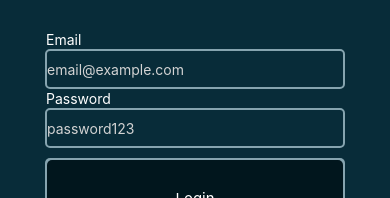
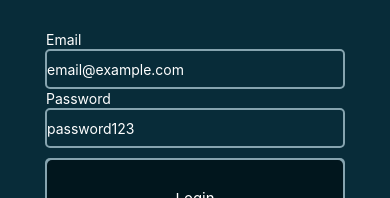
Before and after one commit to Assert-Reconceptualization/ScannAr, a React Native app in the folder client/: screen / in a window 390 px wide. Shown: the part 173-371 px from the top of the page. Built offline with nearby package versions, Linux system fonts and the light colour scheme; what react-viro would draw is missing.

Commit message:
fixed placeholder text

```diff
--- a/client/screens/Login.js
+++ b/client/screens/Login.js
@@ -182,7 +182,7 @@ const Login = ({ navigator }) => {
               value={email}
               autoCompleteType="email"
               placeholder="email@example.com"
-              placeholderTextColor="#d3d3d3"
+              placeholderTextColor="rgba(130, 130, 130, 0.7);"
             />
             <Text style={textStyle}>
               Password
@@ -193,7 +193,7 @@ const Login = ({ navigator }) => {
               value={password}
               secureTextEntry
               placeholder="password123"
-              placeholderTextColor="#d3d3d3"
+              placeholderTextColor="rgba(130, 130, 130, 0.7);"
             />
             <View style={buttonContainer}>
               <TouchableOpacity
```
